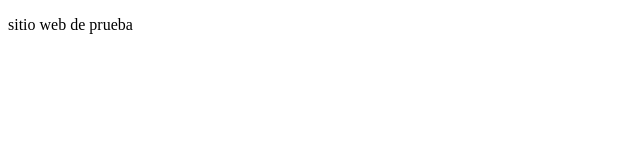
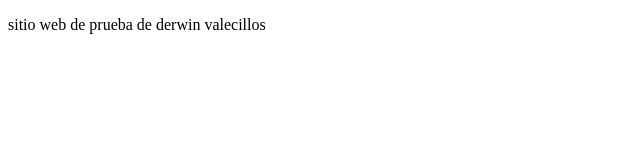
Before and after one commit to derwin29/sitioweb, a plain HTML site: page index.html in a window 1280 px wide. Shown: the whole page, without its empty margins (0-640 px from the left). Drawn offline with Linux system fonts and the light colour scheme.

Commit message:
seconds commits

```diff
--- a/index.html
+++ b/index.html
@@ -8,7 +8,7 @@
 
 </head>
 <body>
-    <p> sitio web de prueba</p>
+    <p> sitio web de prueba de derwin valecillos</p>
     <script src="scrip.js"></script>
 
 </body>
```
